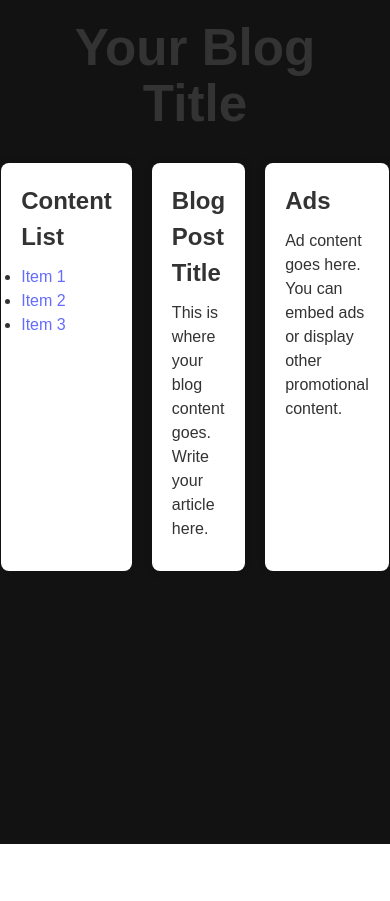
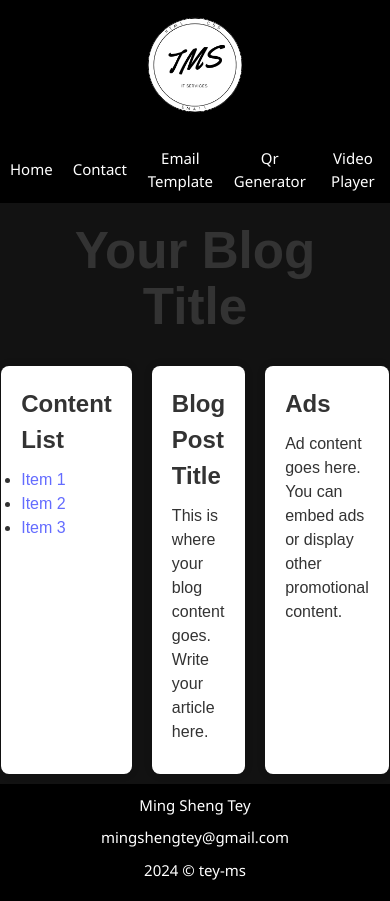
Before and after one commit to teyms/tey-ms.com, a React (Vite) app: page / in a window 390 px wide. Before the commit the page ends 844 px from the top, so only its background shows below. Built offline with nearby package versions, Linux system fonts and the light colour scheme.

Commit message:
add footer and header page

```diff
--- a/src/RootRouter.jsx
+++ b/src/RootRouter.jsx
@@ -1,4 +1,6 @@
 import { Outlet, useNavigation } from 'react-router-dom';
+import Footer from './components/Footer/Footer';
+import Header from './components/Header/Header';
 
 // import MainNavigation from '../components/MainNavigation';
 
@@ -8,10 +10,12 @@ function RootLayout() {
   return (
     <>
       {/* <MainNavigation /> */}
+      <Header/>
       <main>
         {/* {navigation.state === 'loading' && <p>Loading...</p>} */}
         <Outlet />
       </main>
+      <Footer/>
     </>
   );
 }
--- /dev/null
+++ b/src/components/Footer/Footer.jsx
@@ -0,0 +1,23 @@
+import { useState, useEffect, useRef } from 'react';
+import './footer.css'
+
+function Footer(){
+    const today = new Date();
+    const year = today.getFullYear();
+
+    return (
+        <>
+        <div id="footer-container" className="footer-container">
+            <div id="contact" className="footer-box">
+                <div className="">
+                    <p>Ming Sheng Tey</p>
+                    <p>mingshengtey@gmail.com</p>
+                    <p>{year} © tey-ms</p>
+                </div>
+            </div>
+        </div>
+        </>
+    )
+}
+
+export default Footer;
--- /dev/null
+++ b/src/components/Footer/footer.css
@@ -0,0 +1,27 @@
+.footer-container{
+    padding: 10px 0;
+    margin: 0;
+    background-color: #000000;
+    color: #ffffff;
+    text-align: center;
+  }
+
+  .footer-container .footer-box div p{
+    padding: 0;
+    font-size: 20px;
+    font-family: 'Segoe UI', Tahoma, Geneva, Verdana, sans-serif;
+
+  }
+
+  @media screen and (max-width: 600px) {
+    .footer-container .footer-box div p{
+      font-size: 15px;
+    }
+  }
+
+  @media screen and (max-width: 380px) {
+    .footer-container .footer-box div p{
+      font-size: 10px;
+    }
+
+  }
--- /dev/null
+++ b/src/components/Header/Header.jsx
@@ -0,0 +1,36 @@
+import { useState, useEffect, useRef } from 'react';
+import './header.css'
+import logoImg from '../../assets/logo/tms_logo_trans.png'
+
+function Header(){
+    return (
+        <>
+            <div className="topbar-container">
+                <div className="topbar-box">
+
+                    <div className="logo-container">
+                        <a className="logo"> <img src={logoImg} alt="logo"/></a>
+                        {/* <a className="logo" routerLink="/"> <img src="assets/logo/tms_logo_trans.png" alt="logo"/></a> */}
+                    </div>
+
+                    <div className="nav-list">
+                        <a> Home</a>
+                        <a> Contact</a>
+                        <a> Email Template</a>
+                        <a> Qr Generator</a>
+                        <a> Video Player</a>
+
+                        {/* <a routerLink="/">  Home</a>
+                        <a href="#contact">  Contact</a>
+                        <a href="#email"> Email Template</a>
+                        <a routerLink="/qrcode"> Qr Generator</a>
+                        <a routerLink="/video">      Video Player</a> */}
+
+                    </div>
+
+                </div>
+            </div>
+        </>
+    );
+}
+export default Header;
--- /dev/null
+++ b/src/components/Header/header.css
@@ -0,0 +1,100 @@
+.topbar-container{
+    position: relative;
+    width: 100%;
+    background-color: black;
+}
+
+.topbar-box{
+    width: 100%;
+}
+
+.topbar-box div{
+  display: inline-flex;
+  vertical-align: middle;
+}
+
+.logo-container{
+    width: 25%;
+    padding-left: 5%;
+}
+
+.logo-container .logo img{
+    width: 130px;
+    height: 130px;
+}
+
+.nav-list{
+    position: relative;
+    justify-content: end;
+    width: 65%;
+    padding-right: 5%;
+    text-align: center;
+}
+.nav-list a {
+    text-decoration: none;
+    padding: 10px;
+    font-size: 20px;
+    color: #ffffff;
+    font-family: 'Segoe UI', Tahoma, Geneva, Verdana, sans-serif;
+}
+
+.nav-list a::after{
+    content: "";
+    display: block;
+    background-color: white;
+    transform: scaleX(0);
+    transition: transform 250ms ease-in-out;
+    border-bottom: 1px solid white;
+
+}
+.nav-list a:hover::after{
+    transform: scaleX(1); /* Gradually expand the border-bottom */
+}
+
+
+@media screen and (max-width: 600px) {
+    .logo-container{
+        padding: 0;
+        display:block !important;
+        width: 100%;
+        text-align: center;
+    }
+
+    .nav-list{
+        overflow-x: scroll;
+        width: 100%;
+        padding-right: 0;
+        justify-content: center;
+    }
+    .nav-list a{
+        margin: auto;
+        font-size: 15px;
+    }
+    .nav-list::-webkit-scrollbar {
+        width: 5px;
+        height: 5px;
+    }
+    .nav-list::-webkit-scrollbar-thumb {
+        background-color: #bdbdbd;
+        border-radius: 10px;
+        border: 3px solid #ffffff;
+        width: 5px;
+
+    }
+    .nav-list::-webkit-scrollbar-track {
+        background: #000000;
+    }
+}
+
+@media screen and (max-width: 380px) {
+    .nav-list a{
+        font-size: 10px;
+        margin: auto;
+    }
+}
+
+@media screen and (max-width: 310px) {
+    .nav-list a{
+        font-size: 8px;
+    }
+}
--- a/src/index.css
+++ b/src/index.css
@@ -80,3 +80,26 @@ button:focus-visible {
   background: #5e24a5;
   color: #cebaba;
 }
+
+
+  /* ===== Scrollbar CSS ===== */
+  /* Firefox */
+  * {
+    scrollbar-width: auto;
+    scrollbar-color: #bdbdbd #525252;
+  }
+
+  /* Chrome, Edge, and Safari */
+  *::-webkit-scrollbar {
+    width: 16px;
+  }
+
+  *::-webkit-scrollbar-track {
+    background: #525252;
+  }
+
+  *::-webkit-scrollbar-thumb {
+    background-color: #bdbdbd;
+    border-radius: 10px;
+    border: 3px solid #525252;
+  }
```
Also changed, not shown: src/assets/logo/tms_logo_trans.png (added).
